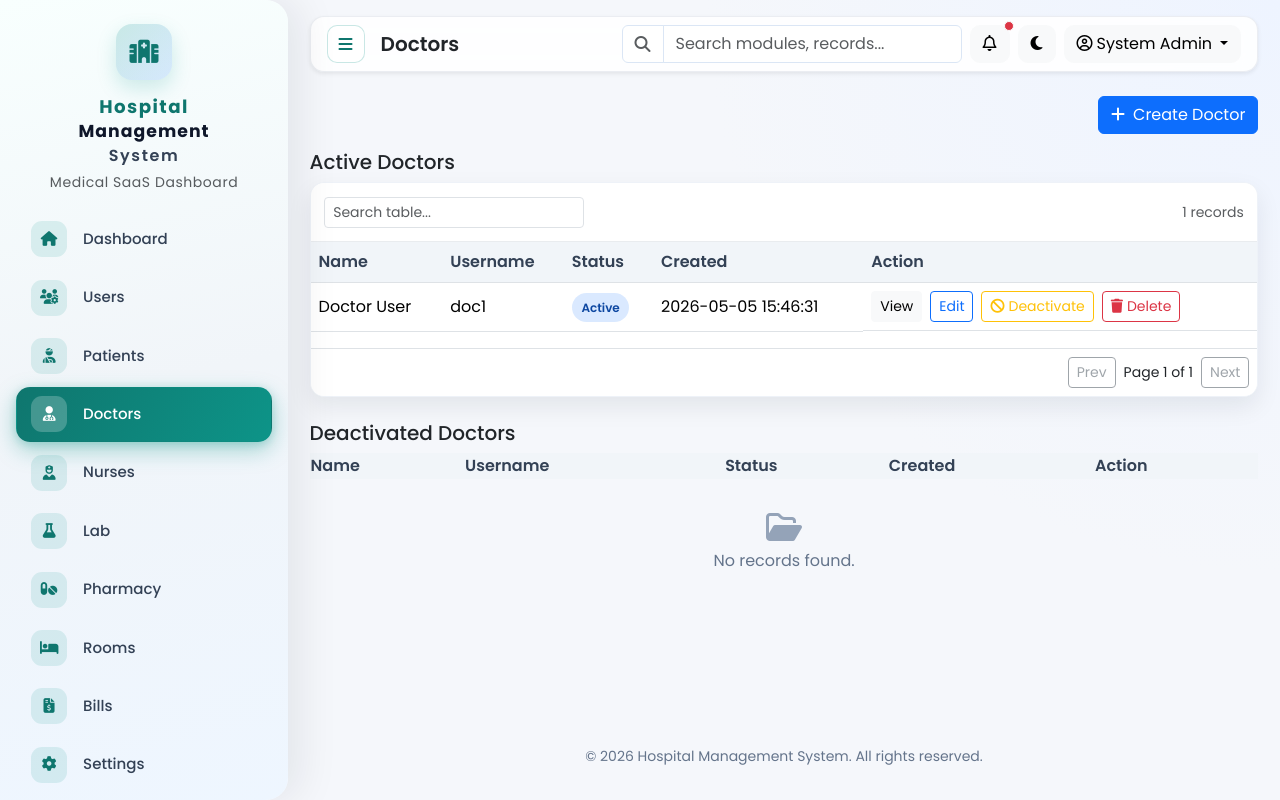
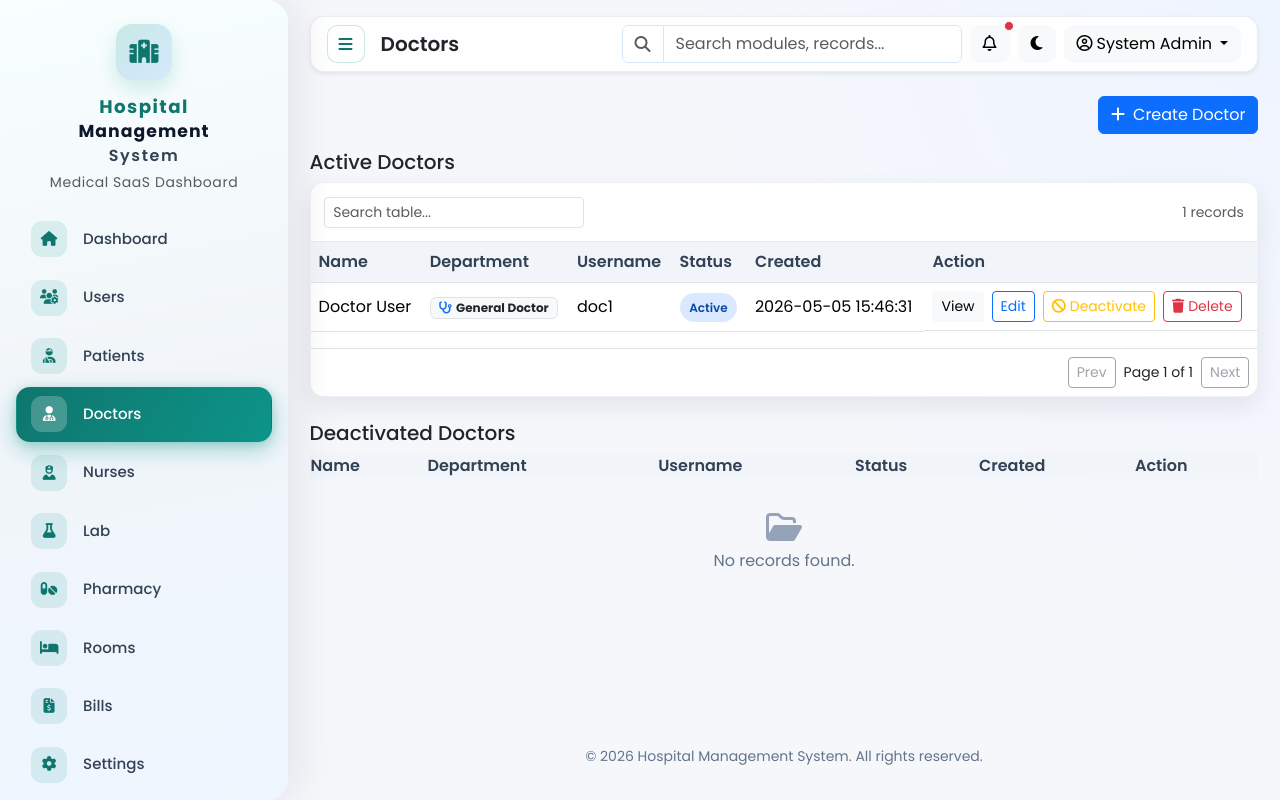
Before and after one commit to usame-ahmed/hospital-management-system, a PHP site: page /admin/doctors.php in a window 1280 px wide. Run offline with PHP 8.4, Linux system fonts and the light colour scheme; a user stored in the database is signed in; data comes from the database, SQL or seed files in the repository; tables that the repository leaves empty hold one stand-in row (values such as "Sample post"); lists and menus that the app fills with data are empty.

Commit message:
feat: add admin module for managing doctor accounts and statuses

```diff
--- a/admin/doctors.php
+++ b/admin/doctors.php
@@ -7,6 +7,7 @@ $pageTitle = 'Doctors';
 if ($_SERVER['REQUEST_METHOD'] === 'POST') {
     if (isset($_POST['create_doctor'])) {
         try {
+            $pdo->beginTransaction();
             $insert = $pdo->prepare(
                 "INSERT INTO users (username, password_hash, role, full_name, is_active)
                  VALUES (?, ?, 'doctor', ?, ?)"
@@ -17,8 +18,18 @@ if ($_SERVER['REQUEST_METHOD'] === 'POST') {
                 trim($_POST['full_name'] ?? ''),
                 isset($_POST['is_active']) ? 1 : 0,
             ]);
+            $userId = $pdo->lastInsertId();
+
+            $specialization = $_POST['specialization'] ?? 'General Doctor';
+            $insertDoc = $pdo->prepare("INSERT INTO doctors (user_id, specialization) VALUES (?, ?)");
+            $insertDoc->execute([$userId, $specialization]);
+
+            $pdo->commit();
             flash('success', 'Doctor created successfully.');
         } catch (Throwable $exception) {
+            if ($pdo->inTransaction()) {
+                $pdo->rollBack();
+            }
             flash('danger', 'Failed to create doctor. Username may already exist.');
         }
     }
@@ -62,8 +73,8 @@ if ($_SERVER['REQUEST_METHOD'] === 'POST') {
     redirect('/admin/doctors.php');
 }
 
-$activeDoctors = $pdo->query("SELECT id, full_name, username, is_active, created_at FROM users WHERE role='doctor' AND is_active=1 ORDER BY id DESC")->fetchAll();
-$deactivatedDoctors = $pdo->query("SELECT id, full_name, username, is_active, created_at FROM users WHERE role='doctor' AND is_active=0 ORDER BY id DESC")->fetchAll();
+$activeDoctors = $pdo->query("SELECT u.id, u.full_name, u.username, u.is_active, u.created_at, d.specialization FROM users u LEFT JOIN doctors d ON u.id=d.user_id WHERE u.role='doctor' AND u.is_active=1 ORDER BY u.id DESC")->fetchAll();
+$deactivatedDoctors = $pdo->query("SELECT u.id, u.full_name, u.username, u.is_active, u.created_at, d.specialization FROM users u LEFT JOIN doctors d ON u.id=d.user_id WHERE u.role='doctor' AND u.is_active=0 ORDER BY u.id DESC")->fetchAll();
 include __DIR__ . '/../includes/header.php';
 ?>
 <div class="d-flex justify-content-end mb-3">
@@ -74,10 +85,11 @@ include __DIR__ . '/../includes/header.php';
 
 <h5 class="mb-2">Active Doctors</h5>
 <table>
-    <tr><th>Name</th><th>Username</th><th>Status</th><th>Created</th><th>Action</th></tr>
+    <tr><th>Name</th><th>Department</th><th>Username</th><th>Status</th><th>Created</th><th>Action</th></tr>
     <?php foreach ($activeDoctors as $row): ?>
         <tr>
             <td><?= e($row['full_name']) ?></td>
+            <td><span class="badge bg-light text-dark border"><i class="fa-solid fa-stethoscope me-1 text-primary"></i><?= e($row['specialization'] ?? 'General Doctor') ?></span></td>
             <td><?= e($row['username']) ?></td>
             <td><span class="status-badge status-active">Active</span></td>
             <td><?= e($row['created_at']) ?></td>
@@ -106,10 +118,11 @@ include __DIR__ . '/../includes/header.php';
 
 <h5 class="mb-2 mt-4">Deactivated Doctors</h5>
 <table>
-    <tr><th>Name</th><th>Username</th><th>Status</th><th>Created</th><th>Action</th></tr>
+    <tr><th>Name</th><th>Department</th><th>Username</th><th>Status</th><th>Created</th><th>Action</th></tr>
     <?php foreach ($deactivatedDoctors as $row): ?>
         <tr>
             <td><?= e($row['full_name']) ?></td>
+            <td><span class="badge bg-light text-dark border"><i class="fa-solid fa-stethoscope me-1 text-primary"></i><?= e($row['specialization'] ?? 'General Doctor') ?></span></td>
             <td><?= e($row['username']) ?></td>
             <td><span class="status-badge status-inactive">Deactivated</span></td>
             <td><?= e($row['created_at']) ?></td>
@@ -148,6 +161,17 @@ include __DIR__ . '/../includes/header.php';
                         <input class="form-control" name="full_name" required>
                     </div>
                     <div class="mb-2">
+                        <label class="form-label">Department / Specialization</label>
+                        <select class="form-select" name="specialization" required>
+                            <option value="" disabled selected>Select Department...</option>
+                            <option value="Surgeon Doctor">Surgeon Doctor</option>
+                            <option value="Pediatric Doctor (Children's Doctor)">Pediatric Doctor (Children's Doctor)</option>
+                            <option value="Orthopedic Doctor (Bone Doctor)">Orthopedic Doctor (Bone Doctor)</option>
+                            <option value="Dermatologist (Skin Doctor)">Dermatologist (Skin Doctor)</option>
+                            <option value="General Doctor">General Doctor</option>
+                        </select>
+                    </div>
+                    <div class="mb-2">
                         <label class="form-label">Username</label>
                         <input class="form-control" name="username" required>
                     </div>
```
